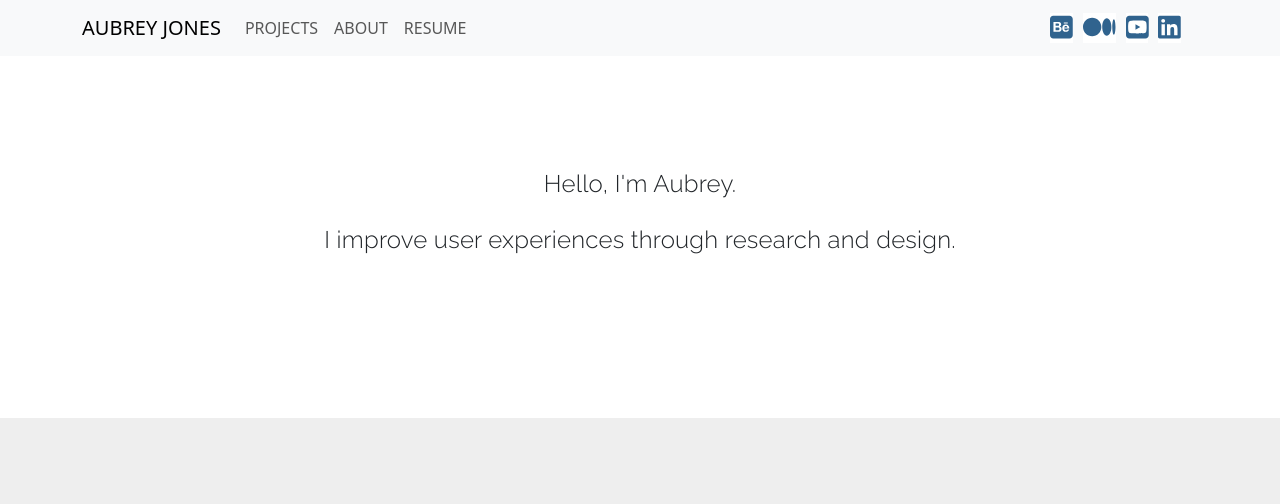
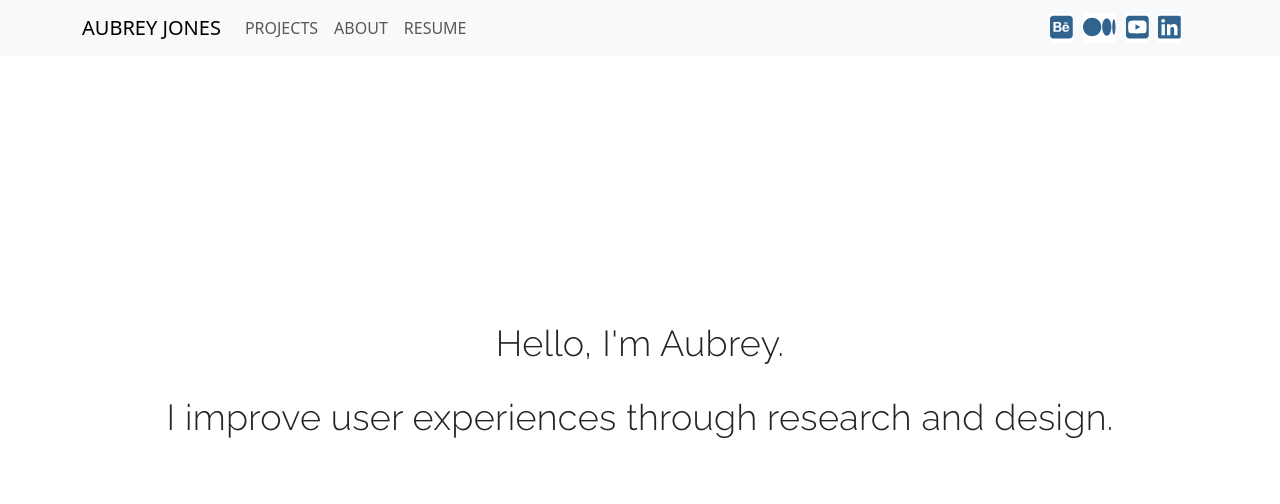
Before and after one commit to aubreyjonescreatives/ux-ui-portfolio, a React (Create React App) app: page / in a window 1280 px wide. Shown: the top 504 px of the page. Built offline with nearby package versions, Linux system fonts and the light colour scheme.

Commit message:
updated hero context on landing

```diff
--- a/src/Pages/Landing.js
+++ b/src/Pages/Landing.js
@@ -1,5 +1,6 @@
 import * as React from 'react';
-import { Row, Col } from 'react-grid-system';
+import {Row, Col } from 'react-grid-system';
+import Container from '@mui/material/Container';
 import Card from '@mui/material/Card';
 import CardMedia from '@mui/material/CardMedia';
 import CardContent from '@mui/material/CardContent';
@@ -16,18 +17,24 @@ import '../../src/Portfolio.css';
 
 
 
-const aboutStyles = {
+const introStyles = {
   paddingTop: '100px',
   paddingBottom: '150px',
   backgroundColor: '#fff',
+  height: '700px'
 
 }
 
-const aboutText = {
+const introContainer = {
+  marginTop: '150px',
+
+}
+
+const introText = {
   textAlign: 'center',
   fontWeight: '300',
   padding: '10px',
-  fontSize: '24px',
+  fontSize: '36px',
   fontFamily: 'Raleway, sans-serif',
 
 }
@@ -48,7 +55,7 @@ const casestudyBox = {
 
 const headerStylesA = {
     margin: '100px 100px 20px 50px',
-    color: '#71B48D',
+    color: '#30638E',
     fontSize: '36px',
     fontFamily: 'Raleway, sans-serif',
   //  fontWeight: '400',
@@ -126,17 +133,22 @@ const Landing = () => {
 return (
 <>
 
-<Box sx={aboutStyles} id="about">
+<Box sx={introStyles}>
 
-<Typography sx={aboutText}>Hello, I'm Aubrey.</Typography>
+<Container sx={introContainer}>
+<Typography sx={introText}>Hello, I'm Aubrey.</Typography>
 
-<Typography sx={aboutText}>I improve user experiences through research and design.</Typography>
+<Typography sx={introText}>I improve user experiences through research and design.</Typography>
 
-
+</Container>
 
 </Box>
 
 <Box sx={casestudyBox}>
+
+<Typography sx={headerStylesA} id="uxuidesign">Projects</Typography>
+
+
 
 <Typography sx={headerStylesA} id="uxuidesign">UX/UI Design Case Studies</Typography>
 
```
